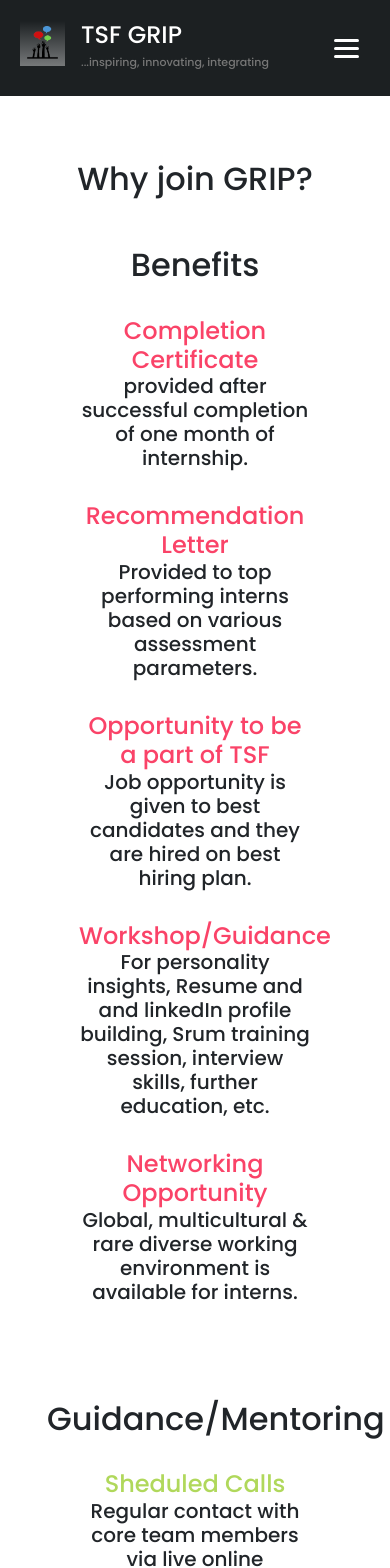
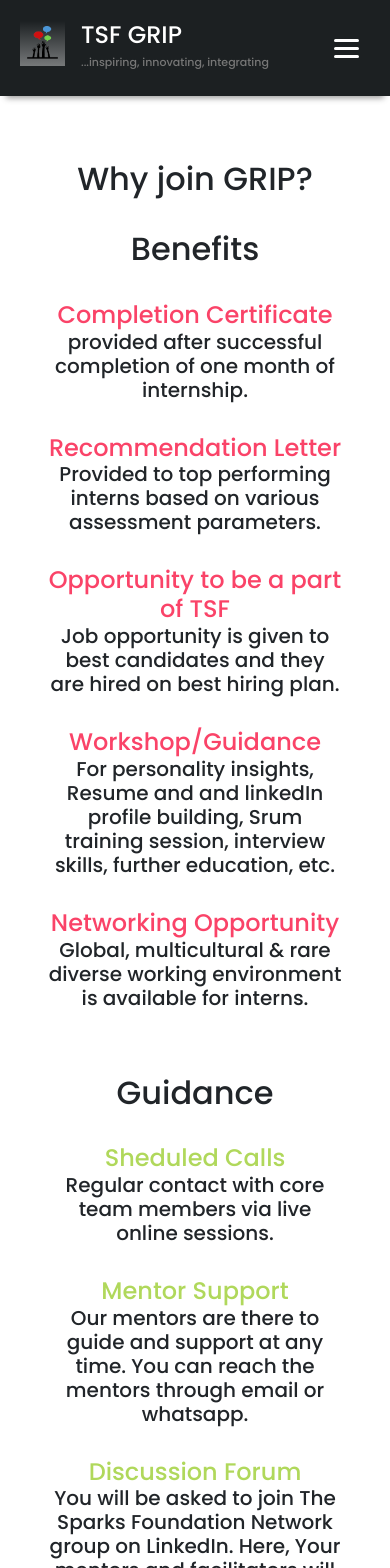
Before and after one commit to harshmauny/grip-website-task, a React (Create React App) app in the folder grip-frontend/: page /grip in a window 390 px wide. Shown: the top 1568 px of the page. Built offline with nearby package versions, Linux system fonts and the light colour scheme.

Commit message:
commit #6 deployed

```diff
--- a/grip-frontend/src/components/Grip.css
+++ b/grip-frontend/src/components/Grip.css
@@ -267,8 +267,10 @@ p {
     }
     .guidance,
     .benefits {
+        width: 100%;
         border: 0px;
         text-align: center;
+        padding: 0;
     }
 }
 
--- a/grip-frontend/src/components/Grip.jsx
+++ b/grip-frontend/src/components/Grip.jsx
@@ -51,7 +51,7 @@ export default function Grip() {
 
                     <div className="guidance">
 
-                        <h2>Guidance/Mentoring</h2>
+                        <h2>Guidance</h2>
                         {guidance.map((guide) => {
                             return (<div className="guidance-block" key={guide.id}>
                                 <div className="guidance-heading">
--- a/grip-frontend/src/components/Header.jsx
+++ b/grip-frontend/src/components/Header.jsx
@@ -13,7 +13,9 @@ const Nav = styled.nav`
   display: flex;
   justify-content: space-between;
   align-items: center;
-
+  margin: 0px;
+  width:100%;
+  box-shadow: 0 8px 6px -6px #999;
 `;
 
 const Logo = styled.h1`
@@ -73,6 +75,7 @@ const Line = styled.span`
 `;
 
 const Overlay = styled.div`
+  z-index:100;
   position: absolute;
   height: ${props => (props.open ? "91vh" : 0)};
   width: 100%;
@@ -109,7 +112,7 @@ export default function Header() {
     <div className="header">
       <Nav>
 
-        <Logo>
+        <Link to="/"><Logo>
 
           <img className="item left" src={logo} alt="" />
           <div className="item right">
@@ -118,7 +121,7 @@ export default function Header() {
           </div>
 
         </Logo>
-
+        </Link>
         <Menu>
 
           <Item>
--- a/grip-frontend/src/components/Home.css
+++ b/grip-frontend/src/components/Home.css
@@ -173,7 +173,7 @@
     }
     .extra-info-tiles {
         flex-direction: column;
-        margin: 2rem 0;
+        margin: 2rem auto;
     }
     .tile {
         margin: 1rem 0 0;
```
Also changed, not shown: grip-frontend/firebase.json (added), 1 other file (tests, documents, lock files or other folders).
